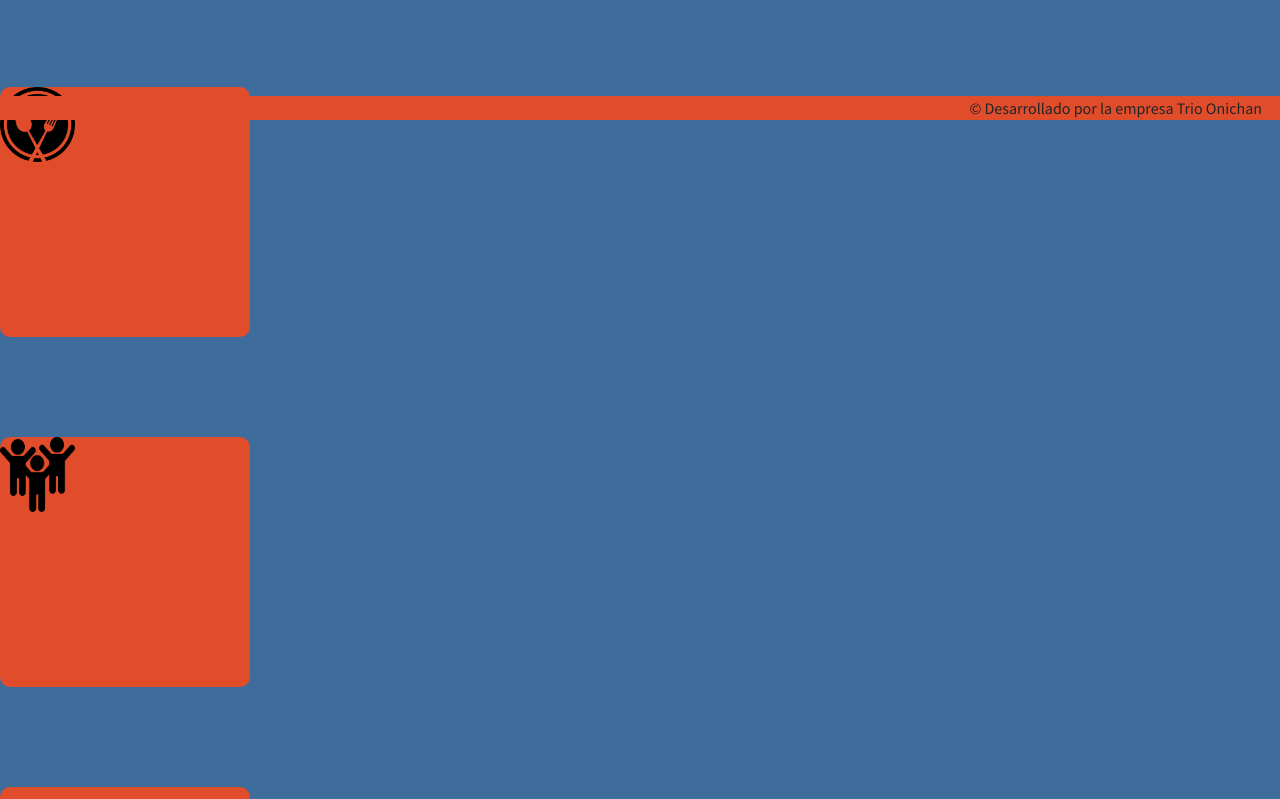
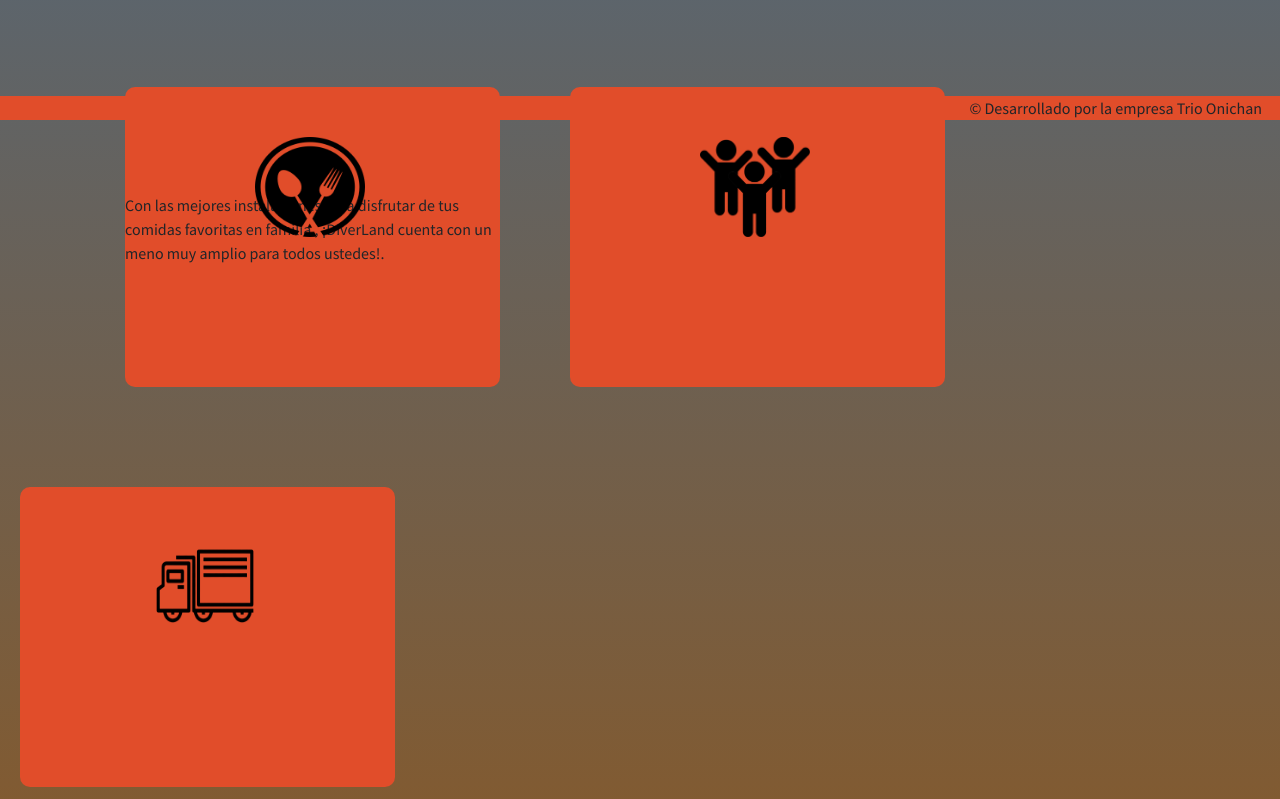
Before and after one commit to Aegisystem/Diverland, an Angular app in the folder front/: page / in a window 1280 px wide. Shown: the part 680-1479 px from the top of the page. Built offline with nearby package versions, Linux system fonts and the light colour scheme.

Commit message:
Control del fondo y algunas actualizaciones cajas

```diff
--- a/front/src/app/home/home.component.css
+++ b/front/src/app/home/home.component.css
@@ -1,27 +1,79 @@
-.img-fluid{
+.img-fluid {
     display: block;
     width: 100%;
     height: auto;
 }
 
-div{
 
-    height: 250px;
-    width: 250px;
+
+div {
+
+    height: 300px;
+    width: 375px;
     background-color: #E14D2A;
     margin-top: 100px;
     border-radius: 10px;
-}
+    float: left;
+    display: flex;
+    align-items: center;
 
-.caja1{
+
+
+
+
 
 }
 
-.img-fluid1{
+.caja1 {
 
-    height: 75px;
-    width: 75px;
-    display: block;
+    margin-left: 125px;
+    margin-right: 50px;
+
 
 
 }
+
+.caja2 {
+
+    margin-left: 20px;
+    margin-right: 50px;
+
+}
+
+.caja3 {
+
+    margin-left: 20px;
+    margin-right: 50px;
+    margin-bottom: 150px;
+
+}
+
+.img-fluid1 {
+
+
+    height: 100px;
+    width: 110px;
+    margin-left: 130px;
+    margin-bottom: 100px;
+    position: absolute;
+
+
+}
+
+.img-fluid2 {
+
+    position: absolute;
+    height: 120px;
+    width: 170px;
+    margin-left: 100px;
+    margin-bottom: 100px;
+
+
+}
+
+p {
+
+    font-size: medium;
+
+
+}
--- a/front/src/app/home/home.component.html
+++ b/front/src/app/home/home.component.html
@@ -5,20 +5,32 @@
     <meta charset="UTF-8">
     <meta http-equiv="X-UA-Compatible" content="IE=edge">
     <meta name="viewport" content="width=device-width, initial-scale=1.0">
-    <title>Document</title>
+    <title>HOME PAGE</title>
 </head>
+
 <body>
+
+
         <img src="../../assets/images/diverland_logo.png" class="img-fluid" alt="header_logo">
 
+
+
         <div class="caja1">
+            <p>Con las mejores instalaciones para disfrutar de tus comidas favoritas en familia , ¡DiverLand cuenta con un meno muy amplio para todos ustedes!. </p>
             <img src="../../assets/images/restaurante.png" class="img-fluid1" alt="header_logo">
+
         </div>
         <div class="caja2">
             <img src="../../assets/images/diversion.png" class="img-fluid1" alt="header_logo">
         </div>
         <div class="caja3">
-        <img src="../../assets/images/transporte.png" class="img-fluid1" alt="header_logo">
+            <img src="../../assets/images/transporte.png" class="img-fluid2" alt="header_logo">
         </div>
+
+
+
+
+
 
 </body>
 </html>
--- a/front/src/styles.css
+++ b/front/src/styles.css
@@ -1,5 +1,5 @@
 body {
-    background-color: #3E6D9C;
+    background: linear-gradient(to top, #875928, #3E6D9C);
     font-family: 'Source Sans Pro', sans-serif;
     font-size: x-large;
 }
```
Lines whose indentation alone changed are shown as unchanged.
